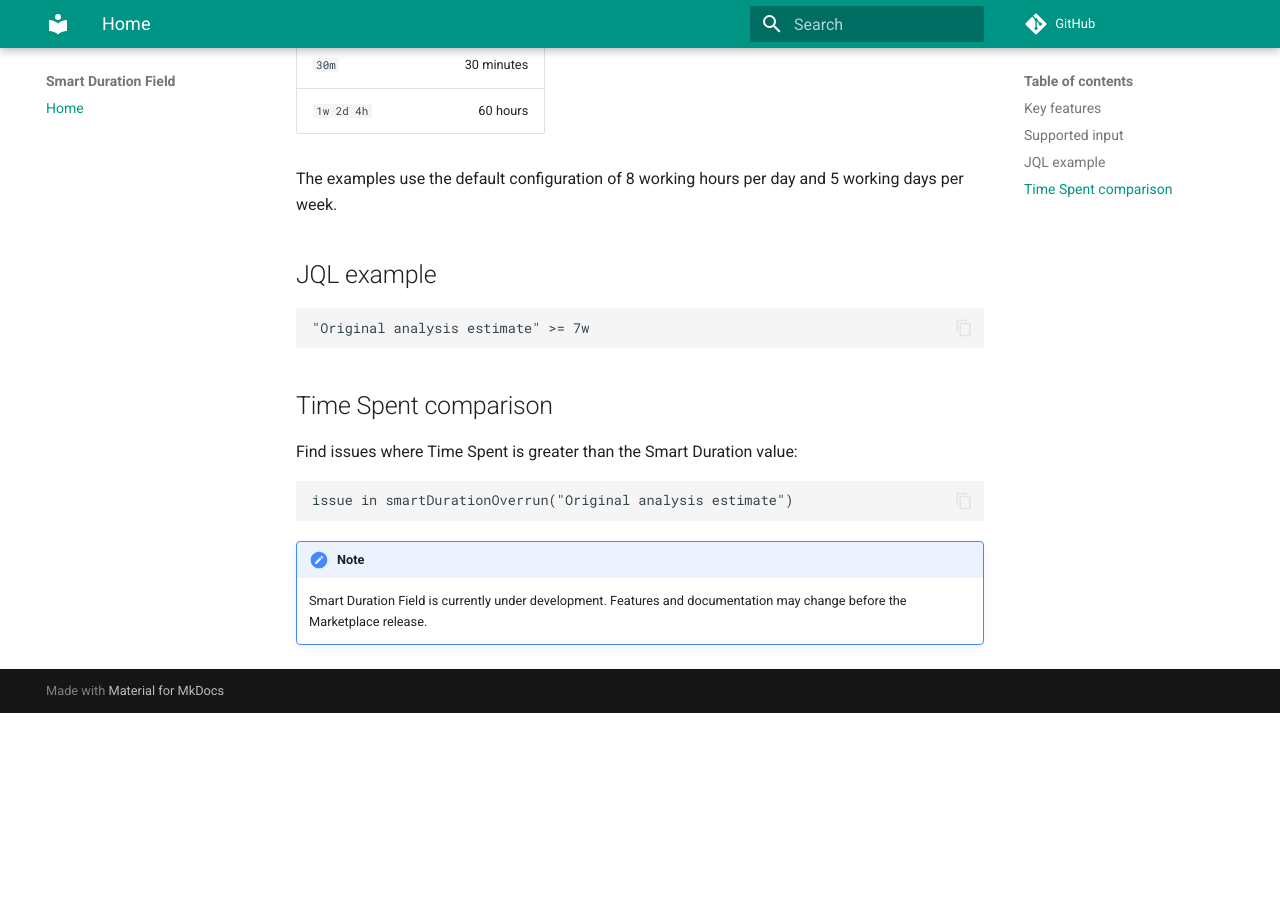
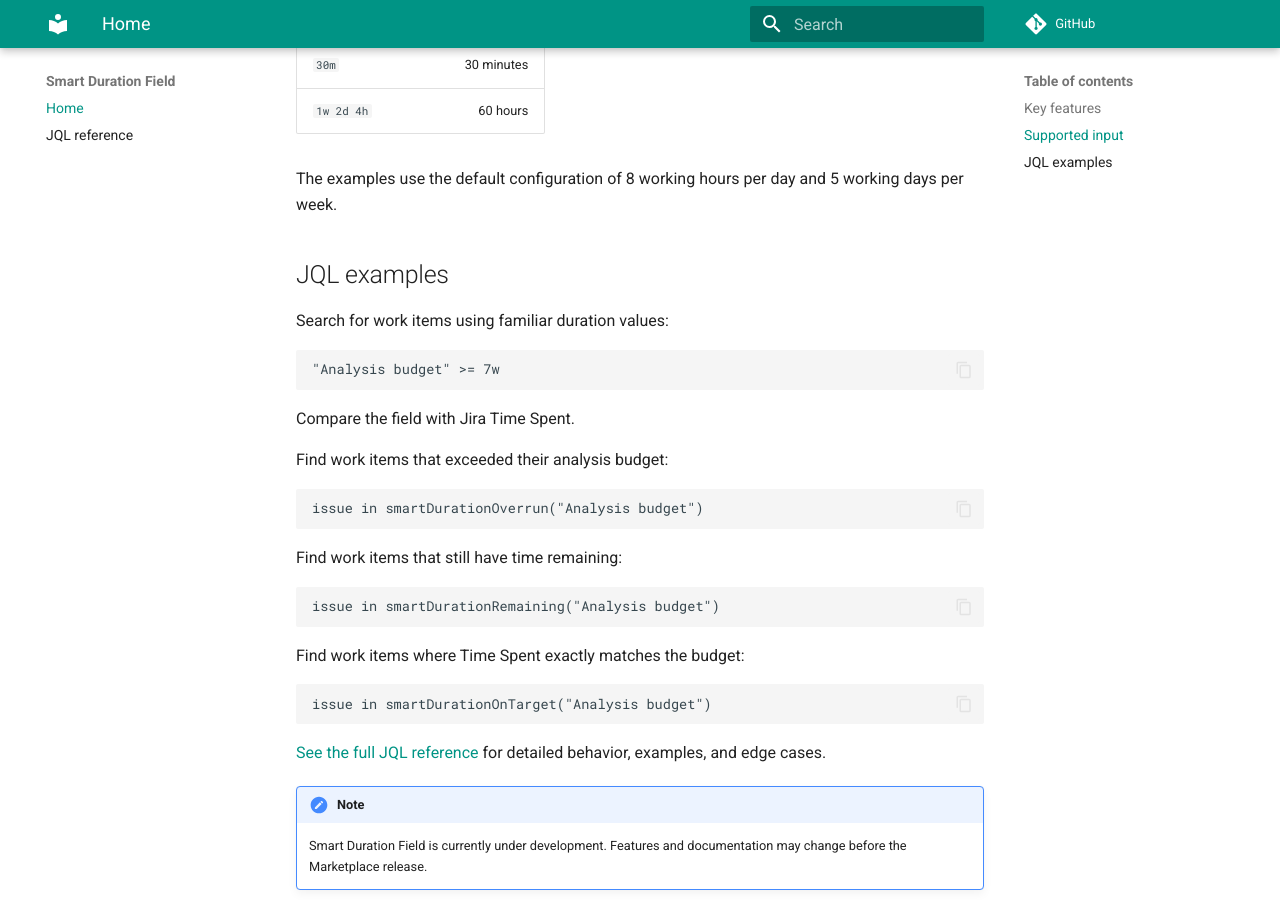
Before and after one commit to tmsm-apps/docs, an MkDocs documentation site: the page built from docs/index.md, in a window 1280 px wide and 900 px high, scrolled down 821 px. Built offline with MkDocs 1.6.1 and Material for MkDocs 9.7.7, drawn with Linux system fonts in a browser that asks for light colours; comment, search, counter and statistics services are not loaded; before the commit the page ends 1534 px from its top, so only the background shows below that.

Commit message:
Document Smart Duration JQL functions

````diff
--- a/docs/index.md
+++ b/docs/index.md
@@ -26,19 +26,35 @@ Smart Duration Field is a Forge app for Jira Cloud that stores durations as seco
 
 The examples use the default configuration of 8 working hours per day and 5 working days per week.
 
-## JQL example
+## JQL examples
+
+Search for work items using familiar duration values:
 
 ```jql
-"Original analysis estimate" >= 7w
+"Analysis budget" >= 7w
 ```
 
-## Time Spent comparison
+Compare the field with Jira Time Spent.
 
-Find issues where Time Spent is greater than the Smart Duration value:
+Find work items that exceeded their analysis budget:
 
 ```jql
-issue in smartDurationOverrun("Original analysis estimate")
+issue in smartDurationOverrun("Analysis budget")
 ```
+
+Find work items that still have time remaining:
+
+```jql
+issue in smartDurationRemaining("Analysis budget")
+```
+
+Find work items where Time Spent exactly matches the budget:
+
+```jql
+issue in smartDurationOnTarget("Analysis budget")
+```
+
+[See the full JQL reference](jql.md) for detailed behavior, examples, and edge cases.
 
 !!! note
 
--- a/mkdocs.yml
+++ b/mkdocs.yml
@@ -18,6 +18,7 @@ theme:
 
 nav:
   - Home: index.md
+  - JQL reference: jql.md
 
 markdown_extensions:
   - admonition
````
Also changed, not shown: docs/jql.md (added, +121 -0 lines).
